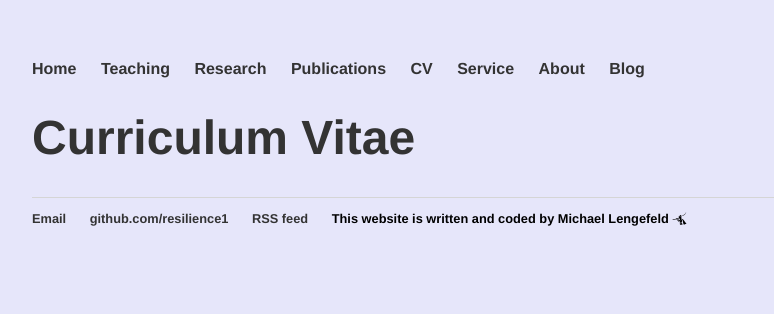
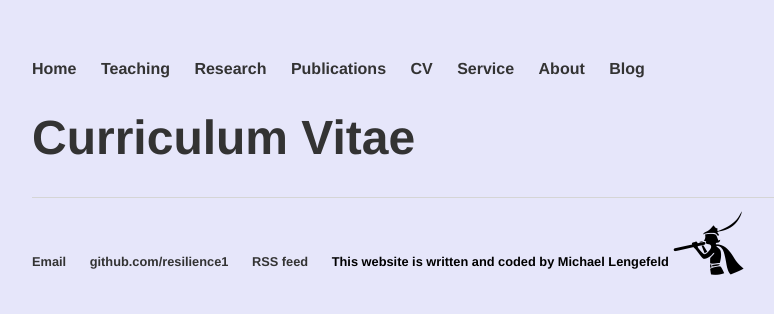
Before and after one commit to resilience1/resilience1.github.io, a Jekyll site: the page built from cv/index.html, in a window 1280 px wide. Shown: the top 314 px of the page, without its empty margins (160-934 px from the left). Built offline with Jekyll 4.4.1, drawn with Linux system fonts in a browser that asks for light colours; nearby versions of some CDN libraries.

Commit message:
Update default.html

```diff
--- a/_layouts/default.html
+++ b/_layouts/default.html
@@ -31,7 +31,7 @@
 	        		<li><a href="https://github.com/resilience1">github.com/resilience1</a></li>
 				<li><a href="http://resilience1.github.io/blog/atom.xml">RSS feed</a></li>
 				 <li>          This website is written and coded by Michael Lengefeld
-					 <i class="fa fa-pied-piper-alt"></i>    </li>
+					 <i class="fa fa-pied-piper-alt fa-5x"></i>    </li>
 				</ul>
 			</footer>
 		</body>
```
